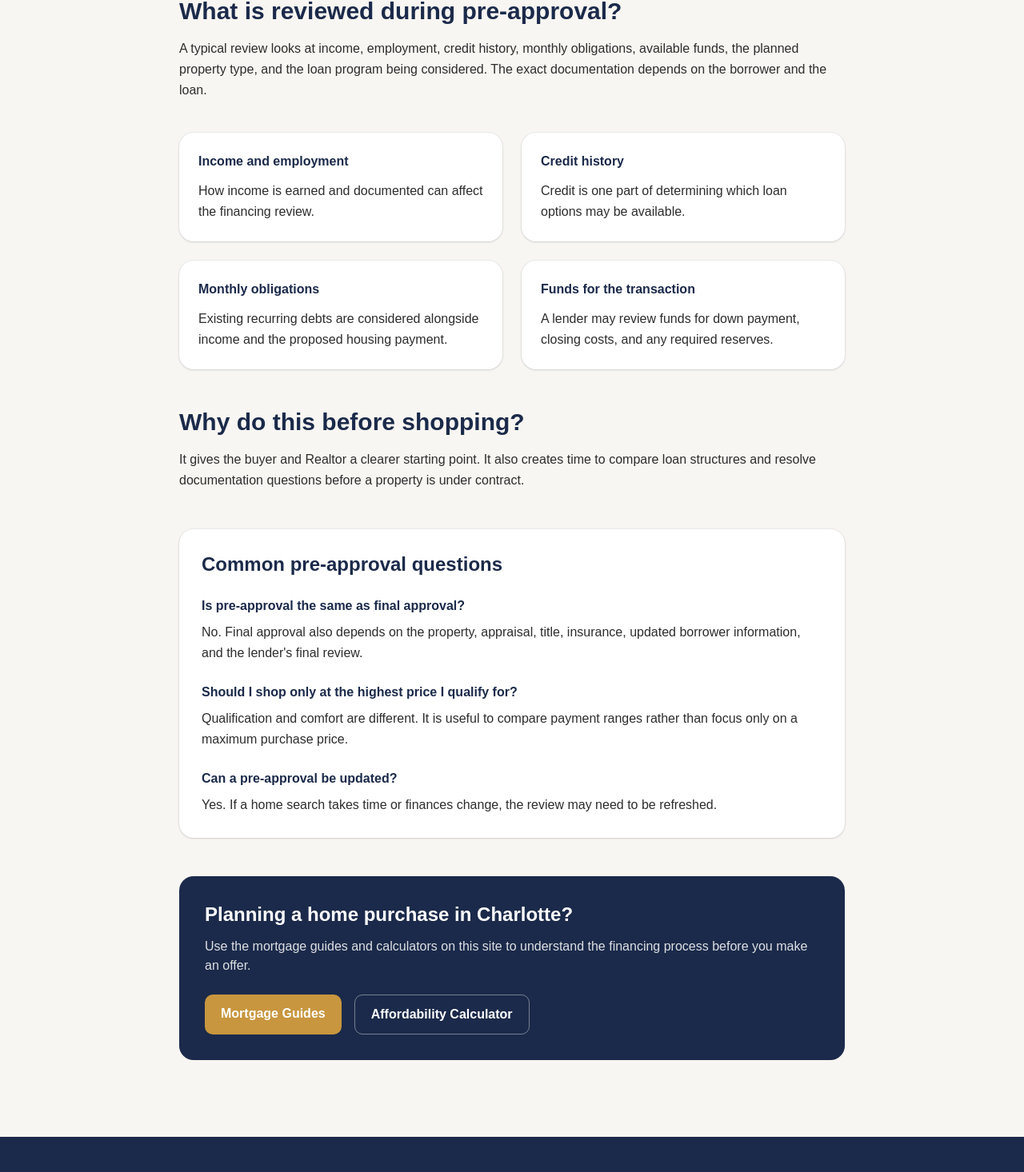
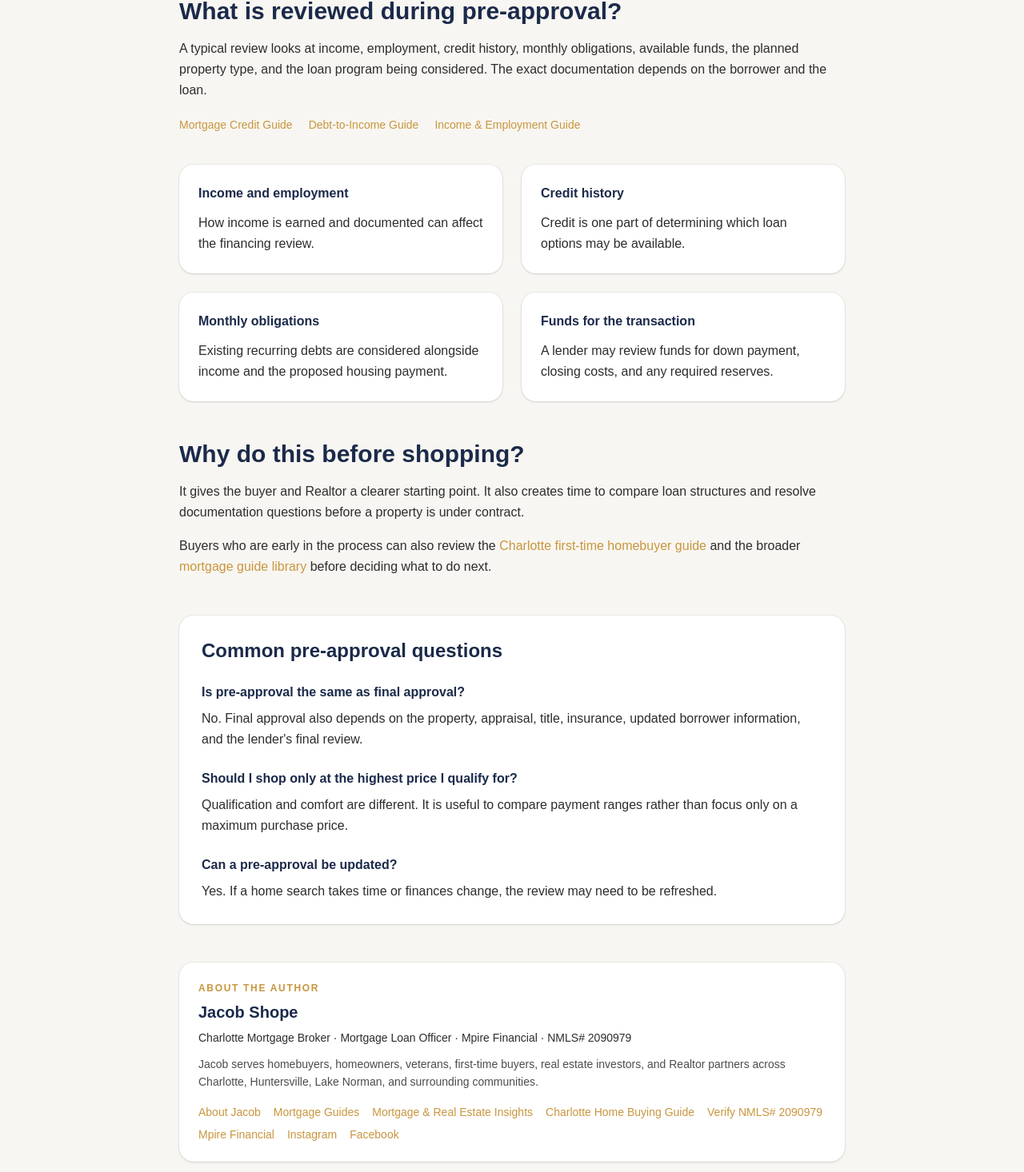
Before and after one commit to JLshope12/jacob-shope-mortgage, a Next.js app: page /mortgage-preapproval-charlotte in a window 1280 px wide. Shown: the part 467-1933 px from the top of the page at 80% size. Built offline with nearby package versions, Linux system fonts and the light colour scheme.

Commit message:
Strengthen Charlotte preapproval authority and authorship

```diff
--- a/app/mortgage-preapproval-charlotte/page.tsx
+++ b/app/mortgage-preapproval-charlotte/page.tsx
@@ -1,14 +1,77 @@
 import Link from "next/link";
+import { AuthorBox } from "@/components/seo/AuthorBox";
+
+const origin = "https://jacobshopemortgage.com";
+const pageUrl = `${origin}/mortgage-preapproval-charlotte`;
 
 export const metadata = {
   title: "Mortgage Pre-Approval in Charlotte | Jacob Shope",
-  description: "A practical guide to mortgage pre-approval in Charlotte from Jacob Shope, Mortgage Loan Officer with Mpire Financial, NMLS# 2090979.",
+  description:
+    "A practical guide to mortgage pre-approval in Charlotte from Jacob Shope, Mortgage Loan Officer with Mpire Financial, NMLS# 2090979.",
   alternates: { canonical: "/mortgage-preapproval-charlotte" },
+  authors: [{ name: "Jacob Shope", url: "/about" }],
+};
+
+const FAQS = [
+  [
+    "Is pre-approval the same as final approval?",
+    "No. Final approval also depends on the property, appraisal, title, insurance, updated borrower information, and the lender's final review.",
+  ],
+  [
+    "Should I shop only at the highest price I qualify for?",
+    "Qualification and comfort are different. It is useful to compare payment ranges rather than focus only on a maximum purchase price.",
+  ],
+  [
+    "Can a pre-approval be updated?",
+    "Yes. If a home search takes time or finances change, the review may need to be refreshed.",
+  ],
+] as const;
+
+const schema = {
+  "@context": "https://schema.org",
+  "@graph": [
+    {
+      "@type": "WebPage",
+      "@id": `${pageUrl}#webpage`,
+      url: pageUrl,
+      name: "Mortgage Pre-Approval in Charlotte",
+      description:
+        "A practical Charlotte mortgage pre-approval guide covering income, employment, credit, monthly obligations, funds, and property considerations.",
+      author: { "@id": `${origin}/#jacob-shope` },
+      isPartOf: { "@id": `${origin}/#website` },
+      about: [
+        { "@type": "Thing", name: "Mortgage pre-approval" },
+        { "@type": "Thing", name: "Mortgage qualification" },
+        { "@type": "Place", name: "Charlotte, North Carolina" },
+        { "@type": "Place", name: "Lake Norman, North Carolina" },
+      ],
+    },
+    {
+      "@type": "BreadcrumbList",
+      "@id": `${pageUrl}#breadcrumbs`,
+      itemListElement: [
+        { "@type": "ListItem", position: 1, name: "Home", item: origin },
+        { "@type": "ListItem", position: 2, name: "Mortgage Guides", item: `${origin}/mortgage-guides` },
+        { "@type": "ListItem", position: 3, name: "Mortgage Pre-Approval in Charlotte", item: pageUrl },
+      ],
+    },
+    {
+      "@type": "FAQPage",
+      "@id": `${pageUrl}#faq`,
+      mainEntity: FAQS.map(([question, answer]) => ({
+        "@type": "Question",
+        name: question,
+        acceptedAnswer: { "@type": "Answer", text: answer },
+      })),
+    },
+  ],
 };
 
 export default function MortgagePreapprovalCharlottePage() {
   return (
     <div className="bg-offwhite">
+      <script type="application/ld+json" dangerouslySetInnerHTML={{ __html: JSON.stringify(schema) }} />
+
       <article className="mx-auto max-w-4xl px-4 py-16 md:px-6 md:py-24 lg:px-8">
         <p className="font-semibold text-gold">Mortgage guidance from Jacob Shope</p>
         <h1 className="mt-3 text-4xl font-bold tracking-tight text-navy md:text-5xl">Mortgage Pre-Approval in Charlotte</h1>
@@ -24,6 +87,11 @@ export default function MortgagePreapprovalCharlottePage() {
           <p className="mt-4 leading-relaxed text-charcoal">
             A typical review looks at income, employment, credit history, monthly obligations, available funds, the planned property type, and the loan program being considered. The exact documentation depends on the borrower and the loan.
           </p>
+          <div className="mt-5 flex flex-wrap gap-x-5 gap-y-2 text-sm font-medium">
+            <Link href="/mortgage-credit-score-charlotte" className="text-gold hover:underline">Mortgage Credit Guide</Link>
+            <Link href="/mortgage-dti-charlotte" className="text-gold hover:underline">Debt-to-Income Guide</Link>
+            <Link href="/mortgage-income-employment-charlotte" className="text-gold hover:underline">Income &amp; Employment Guide</Link>
+          </div>
         </section>
 
         <section className="mt-10 grid gap-6 sm:grid-cols-2">
@@ -45,16 +113,26 @@ export default function MortgagePreapprovalCharlottePage() {
           <p className="mt-4 leading-relaxed text-charcoal">
             It gives the buyer and Realtor a clearer starting point. It also creates time to compare loan structures and resolve documentation questions before a property is under contract.
           </p>
+          <p className="mt-4 leading-relaxed text-charcoal">
+            Buyers who are early in the process can also review the <Link href="/first-time-homebuyer-charlotte" className="font-medium text-gold hover:underline">Charlotte first-time homebuyer guide</Link> and the broader <Link href="/mortgage-guides" className="font-medium text-gold hover:underline">mortgage guide library</Link> before deciding what to do next.
+          </p>
         </section>
 
         <section className="mt-12 rounded-2xl bg-white p-7 shadow-sm ring-1 ring-navy/5">
           <h2 className="text-2xl font-bold text-navy">Common pre-approval questions</h2>
           <div className="mt-6 space-y-6">
-            <div><h3 className="font-semibold text-navy">Is pre-approval the same as final approval?</h3><p className="mt-2 leading-relaxed text-charcoal">No. Final approval also depends on the property, appraisal, title, insurance, updated borrower information, and the lender&apos;s final review.</p></div>
-            <div><h3 className="font-semibold text-navy">Should I shop only at the highest price I qualify for?</h3><p className="mt-2 leading-relaxed text-charcoal">Qualification and comfort are different. It is useful to compare payment ranges rather than focus only on a maximum purchase price.</p></div>
-            <div><h3 className="font-semibold text-navy">Can a pre-approval be updated?</h3><p className="mt-2 leading-relaxed text-charcoal">Yes. If a home search takes time or finances change, the review may need to be refreshed.</p></div>
+            {FAQS.map(([question, answer]) => (
+              <div key={question}>
+                <h3 className="font-semibold text-navy">{question}</h3>
+                <p className="mt-2 leading-relaxed text-charcoal">{answer}</p>
+              </div>
+            ))}
           </div>
         </section>
+
+        <div className="mt-12">
+          <AuthorBox />
+        </div>
 
         <section className="mt-12 rounded-2xl bg-navy p-8 text-white">
           <h2 className="text-2xl font-bold">Planning a home purchase in Charlotte?</h2>
```
